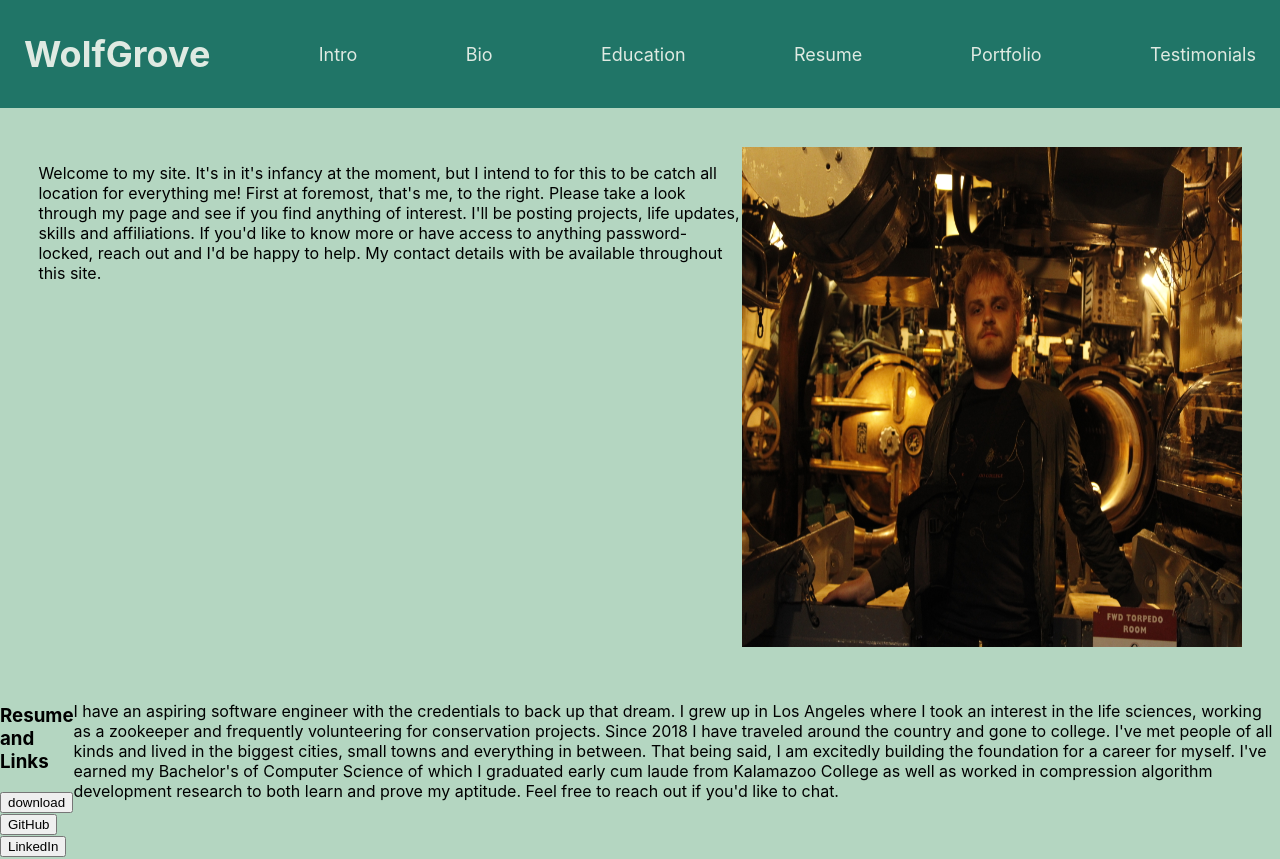
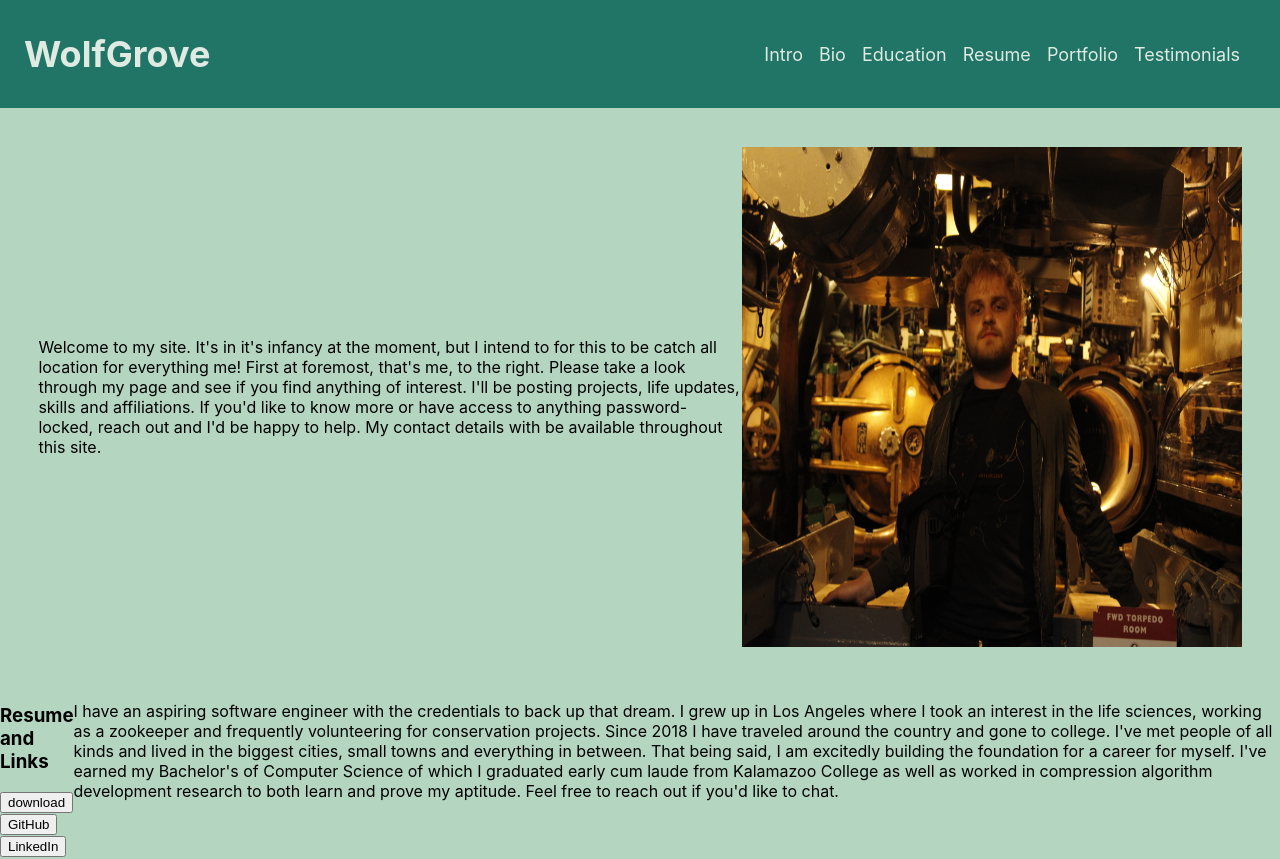
Before and after one commit to RonanGW/WolfGrove, a React (Create React App) app: page / in a window 1280 px wide. Shown: the top 859 px of the page. Built offline with nearby package versions, Linux system fonts and the light colour scheme.

Commit message:
Updated Styling to Header

```diff
--- a/src/App.css
+++ b/src/App.css
@@ -20,9 +20,15 @@
     top: 0;
 }
 
+.header-button {
+    padding-left: 1vh;
+    padding-right: 1vh;
+}
+
 .Intro {
     display: flex;
     flex-direction: row;
+    align-items: center;
     justify-content: space-between;
     padding: 3%;
 }
--- a/src/App.js
+++ b/src/App.js
@@ -4,10 +4,10 @@ import './App.css';
 import Intro from './Intro.js';
 import Bio from './Bio.js';
 import Education from './Education.js';
-import Resume from './Resume';
+import Resume from './Resume.js';
 import Footer from './Footer.js';
-import Portfolio from './Portfolio';
-import Testimonials from './Testimonials';
+import Portfolio from './Portfolio.js';
+import Testimonials from './Testimonials.js';
 
 class App extends Component {
     render() {
@@ -18,12 +18,14 @@ class App extends Component {
                         <h1>WolfGrove</h1>
                         {/*Icon*/}
                     </div>
-                    <Link to="Intro" spy={true} smooth={true}>Intro</Link>
-                    <Link to="Bio" spy={true} smooth={true}>Bio</Link>
-                    <Link to="Education" spy={true} smooth={true}>Education</Link>
-                    <Link to="Resume" spy={true} smooth={true}>Resume</Link>
-                    <Link to="Portfolio" spy={true} smooth={true}>Portfolio</Link>
-                    <Link to="Testimonials" spy={true} smooth={true}>Testimonials</Link>
+                    <div className="header-button">
+                        <Link className="header-button" to="Intro" spy={true} smooth={true}>Intro</Link>
+                        <Link className="header-button" to="Bio" spy={true} smooth={true}>Bio</Link>
+                        <Link className="header-button" to="Education" spy={true} smooth={true}>Education</Link>
+                        <Link className="header-button" to="Resume" spy={true} smooth={true}>Resume</Link>
+                        <Link className="header-button" to="Portfolio" spy={true} smooth={true}>Portfolio</Link>
+                        <Link className="header-button" to="Testimonials" spy={true} smooth={true}>Testimonials</Link>
+                    </div>
                 </header>
                 <Intro/>
                 <Bio />
```
